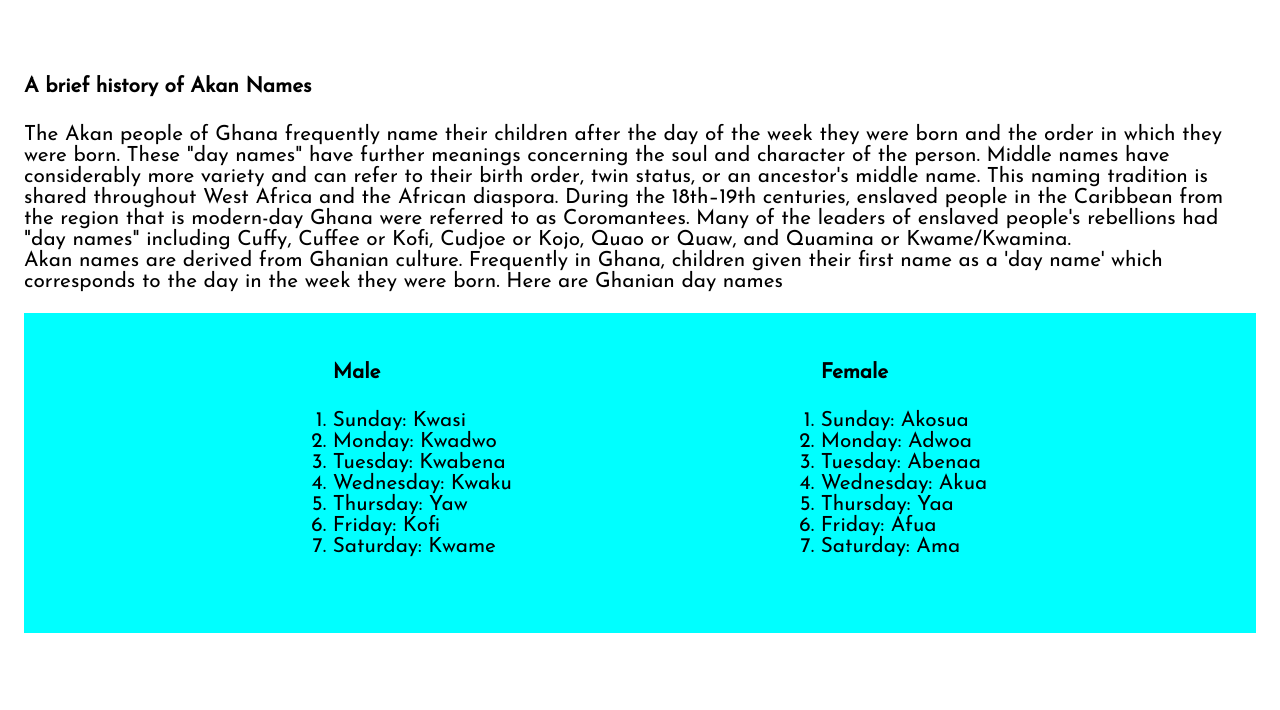
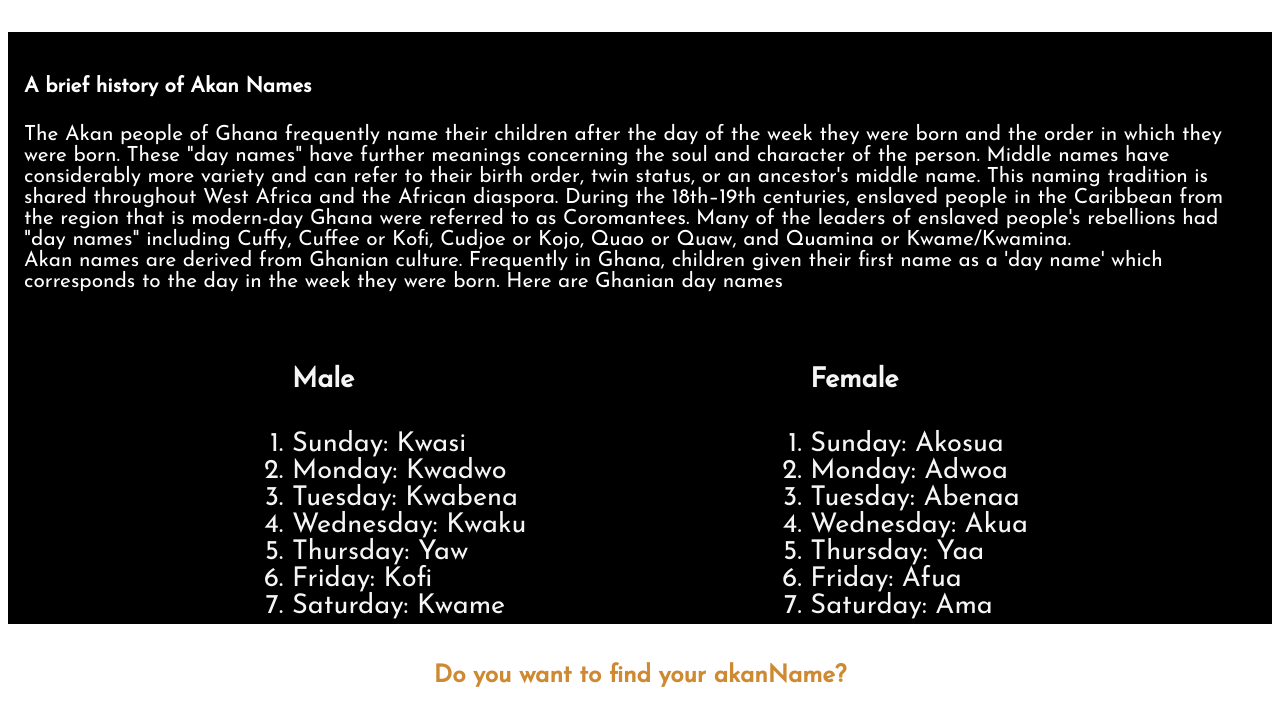
Before and after one commit to Apondi-Otieno/akanName, a plain HTML site: page index.html in a window 1280 px wide. Shown: the part 88-798 px from the top of the page. Drawn offline with Linux system fonts and the light colour scheme.

Commit message:
this will add changes to css

```diff
--- a/index.html
+++ b/index.html
@@ -51,7 +51,7 @@
                 <br> Akan names are derived from Ghanian culture. Frequently in Ghana, children
                 given their first name as a 'day name' which corresponds to the day in the
                 week they were born. Here are Ghanian day names
-            </p>
+            </p></div>
             <div class="names">
 
             <ol>
@@ -92,14 +92,11 @@
             </ol>
 
 </div>
-<img src="img/3. jpeg" width="30%" alt="">
-        </div>
 
 
+       <div class="container" id="form">
 
-        <div class="container" id="form">
-
-            <h3>Do you want to find your akanName?</h3>
+        <h3>Do you want to find your akanName?</h3>
 
 
             <form name="myForm" class="form" onsubmit="validateForm();">
--- a/style.css
+++ b/style.css
@@ -5,7 +5,7 @@ html {
 }
 
 header {
-
+background-image: url(img/3.\ jpeg);
 height: 10vh;
 padding:1rem;
 
@@ -26,19 +26,24 @@ padding:1rem;
     font-weight: 400;
 }
 #introduction {
-  background-color: ;
+
   font-size:1.3rem;
   padding:1rem;
-  height:50rem;
+  height:15rem;
+  background-color: black;
+  color: white;
 
 }
 
 .names
 {
+
+    font-size: 1.7rem;
     display: flex;
+    color:whitesmoke;
     justify-content: space-evenly;
     height:20rem;
-    background-color: aqua;
+    background-color:black;
 }
 #form{
 text-align:center;
```
